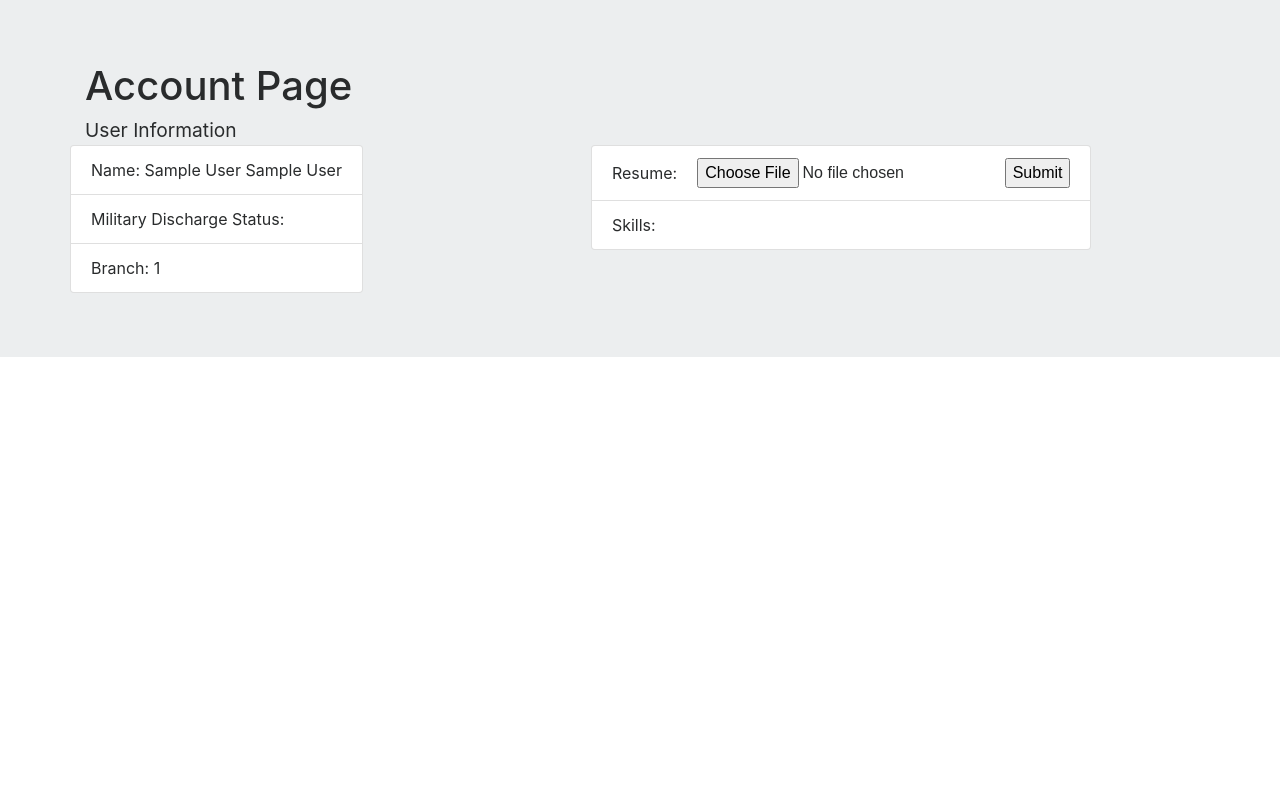
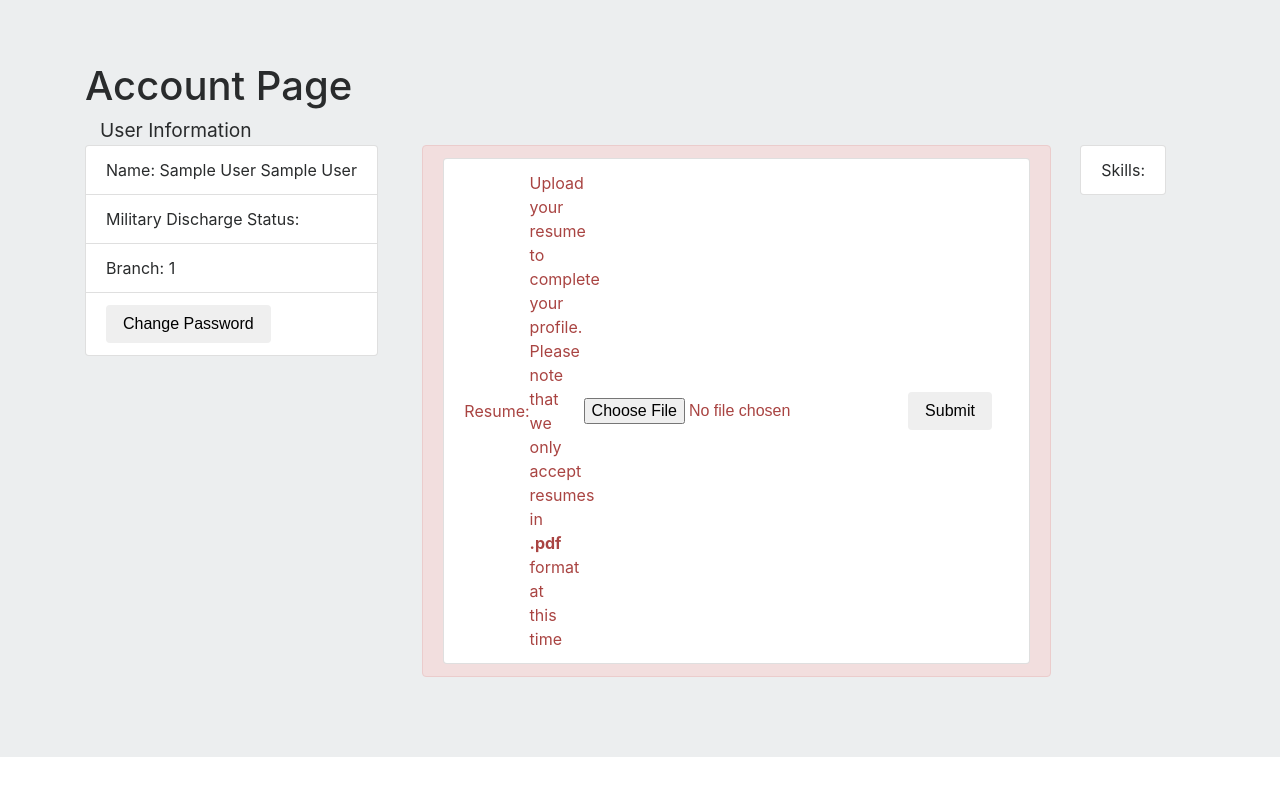
Before and after one commit to rasimon22/VetList, a Flask app: page /account/ in a window 1280 px wide. Shown: the part 236-1025 px from the top of the page. Before the commit the page ends 593 px from the top, so only its background shows below. Run offline with Flask 2, Linux system fonts and the light colour scheme; the visitor is signed in with stand-in values (Sample User, id 1); some libraries are stand-ins or nearby versions.

Commit message:
optimizations and ui for file io

```diff
--- a/accounts.py
+++ b/accounts.py
@@ -49,7 +49,9 @@ def logout():
 @app.route('/account/', methods=["GET"])
 def account_page():
     if 'uid' in session:
-        return render_template('account.html')
+        return render_template('account.html',
+                               uploaded=os.path.exists(os.path.join(app.config['RESUME_FOLDER'], session['username'] +
+                                                                    ".pdf")))
     else:
         return redirect(url_for('login_page'))
 
@@ -62,10 +64,15 @@ def post_resume():
     if file.filename == '':
         return redirect(url_for('account_page'))
     if file and allowed_file(file.filename):
-        if not os.path.exists(os.path.join(app.config['UPLOAD_FOLDER'], session['username'])):
-            os.mkdir(os.path.join(app.config['UPLOAD_FOLDER'], session['username']))
-        file.save(os.path.join(app.config['UPLOAD_FOLDER'], session['username'], "resume." +
+        # if not os.path.exists(os.path.join(app.config['UPLOAD_FOLDER'], session['username'])):
+        #     os.mkdir(os.path.join(app.config['UPLOAD_FOLDER'], session['username']))
+        file.save(os.path.join(app.config['RESUME_FOLDER'], session['username'] + "." +
                                file.filename.rsplit('.', 1)[1].lower()))
-        return redirect(url_for('account_page'))
+        return redirect(url_for('account_page', uploaded=True))
     else:
-        return redirect(url_for('account_page'))
+        return redirect(url_for('account_page', uploaded=False))
+
+
+@app.route('/password/', methods=["GET", "POST"])
+def change_password():
+    return "CP"
--- a/config.py
+++ b/config.py
@@ -1,5 +1,5 @@
 DEBUG = True
 SECRET_KEY = 'secretkey'
 TEMPLATE_AUTO_RELOAD = True
-UPLOAD_FOLDER = "./Resumes/"
-ALLOWED_EXTENSIONS = {'txt', 'pdf', 'doc', 'docx'}
+RESUME_FOLDER = "./Resumes/"
+ALLOWED_EXTENSIONS = {'pdf'}
--- a/templates/account.html
+++ b/templates/account.html
@@ -1,7 +1,7 @@
 {%extends "index.html"%}
 {%block page_content%}
 <h1>Account Page</h1>
-<div class="containter">
+<div class="container">
     <big>User Information</big>
     <div class="row">
         <div class="col-xs-10 col-offset-6">
@@ -10,19 +10,36 @@
                 <li class="list-group-item">Military Discharge Status:<span class="badge">
                                                                             {{session['discharge_status']}}</span></li>
                 <li class="list-group-item">Branch: {{session['branch']}}</li>
+                <li class="list-group-item"><a href="{{url_for('change_password')}}">
+                    <button class="btn btn-default" >Change Password</button></a></li>
             </ul>
         </div>
-        <div class ="col-xs-10 col-offset-12" style="width:20%;">
+        <div class ="col-xs-10 col-offset-12" style="width:4%;">
             <br>
         </div>
-        <div class="col-xs-10 col-offset-12">
-            <ul class="list-group-item"> Resume:<span style="width:20px;"></span>
-                <form class="form-horizontal" action="{{url_for('post_resume')}}" method="post" enctype="multipart/form-data">
-                    <input name="file" type="file">
-                    <input type="submit">
+        <div class="col-xs-10 col-offset-12 {%if uploaded%} alert alert-success
+                                            {%else%} alert alert-danger {%endif%}">
+            <ul class="list-group-item"> Resume:<span style="width:20px;">{%if uploaded%} Resume on file.
+                                            {%else%} Upload your resume to complete your profile. <br>  Please
+                                            note that we only accept resumes in <b>.pdf</b> format at this time
+                                                     {%endif%}</span>
+                <hr>
+
+                <form class="form-horizontal btn btn-default btn-file" action="{{url_for('post_resume')}}" method="post"
+                      enctype="multipart/form-data">
+                    <input name="file" type="file" class="btn btn-file">
+                    <input type="submit" class="btn btn-default">
                 </form>
             </ul>
-            <ul class="list-group-item">Skills:</ul>
+        </div>
+        <div class ="col-xs-10 col-offset-12" style="width:4%;">
+            <br>
+        </div>
+        <div class="row">
+            <div class="col-xs-10 col-offset-12">
+                <ul class="list-group-item">Skills:</ul>
+            </div>
+
         </div>
     </div>
 </div>
```
